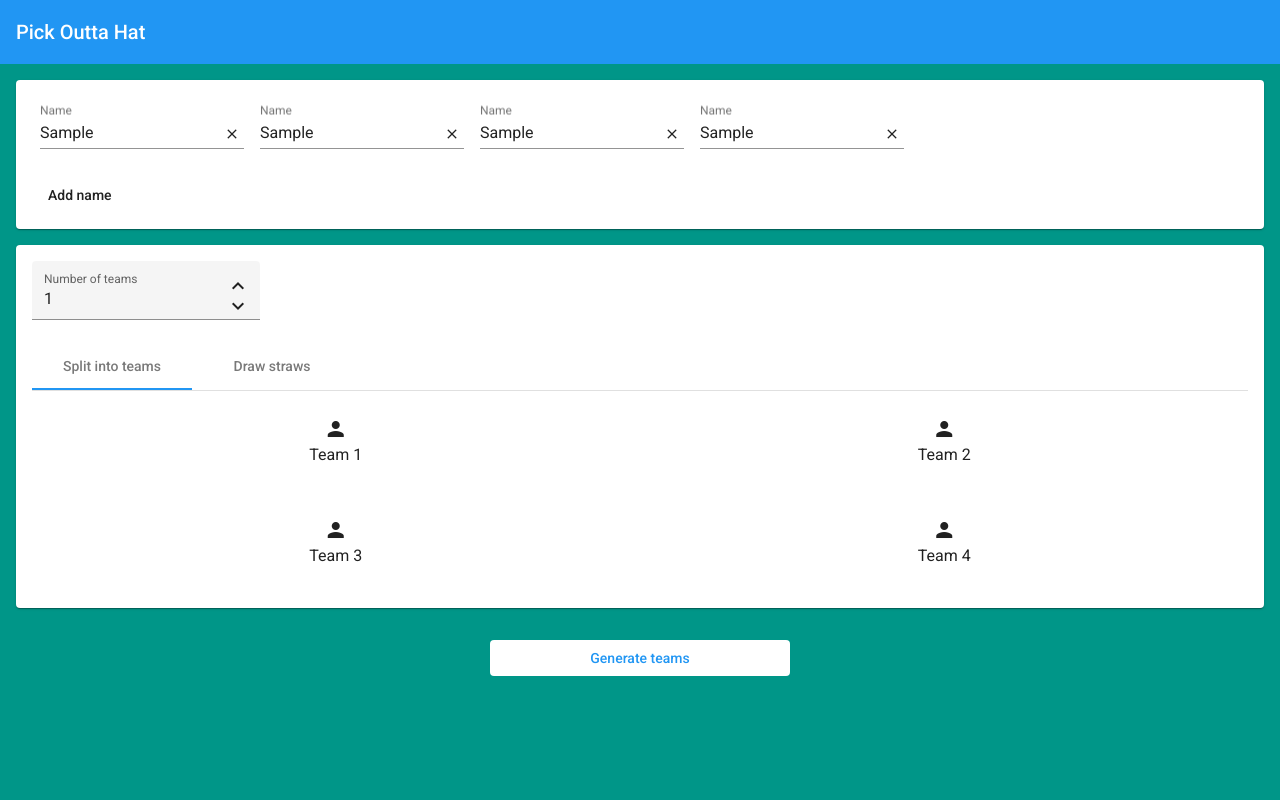
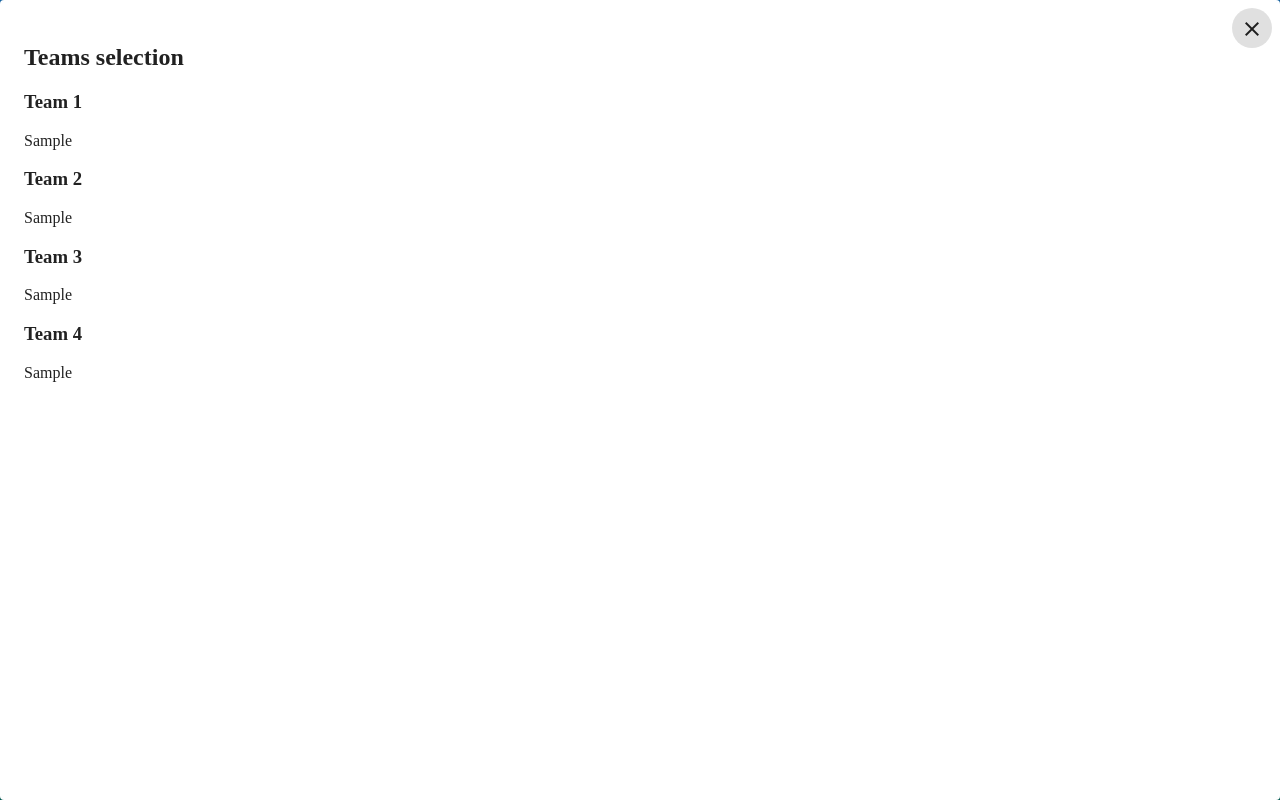
Before and after one commit to wrammm/StrawHat, an Angular app: page / in a window 1280 px wide. Both pictures are taken after typing "Sample", "Sample", "Sample", "Sample" into the empty fields and a click on the button "Generate teams". Built offline with nearby package versions, Linux system fonts and the light colour scheme.

Commit message:
Finished teams functionality

```diff
--- a/src/app/app.module.ts
+++ b/src/app/app.module.ts
@@ -15,11 +15,13 @@ import {MatButtonModule} from '@angular/material/button';
 import {MatChipsModule} from '@angular/material/chips';
 import {MaterialModule} from '../material.module';
 import {MatSliderModule} from '@angular/material/slider';
+import { TeamResultsDialogComponent } from './components/team-results-dialog/team-results-dialog.component';
 
 @NgModule({
   declarations: [
     AppComponent,
-    NameListComponent
+    NameListComponent,
+    TeamResultsDialogComponent
   ],
   imports: [
     BrowserAnimationsModule,
--- a/src/app/components/name-list/name-list.component.html
+++ b/src/app/components/name-list/name-list.component.html
@@ -16,7 +16,10 @@
 </mat-card>
 
 <mat-card style="margin: 16px">
-  <mat-form-field appearance="fill" floatLabel="always">
+  <mat-tab-group>
+    <mat-tab label="Split into teams">
+      <div style="margin-top:16px">
+        <mat-form-field appearance="fill" floatLabel="always" >
           <mat-label>Number of teams</mat-label>
               <input matInput type="number" class="example-right-align" [(ngModel)]="numberOfTeams">
               <div matSuffix class="wrapper-indicator">
@@ -28,9 +31,7 @@
                 </button>
               </div>
         </mat-form-field>
-
-  <mat-tab-group>
-    <mat-tab label="Split into teams">
+      </div>
       <mat-grid-list cols="2" rowHeight="100px">
         <mat-grid-tile *ngFor="let tilesPersonCount of tilesPersonCounts; index as i; trackBy:trackByFn">
           <div>
--- a/src/app/components/name-list/name-list.component.ts
+++ b/src/app/components/name-list/name-list.component.ts
@@ -1,4 +1,6 @@
 import { Component, OnInit } from '@angular/core';
+import { MatDialog } from '@angular/material/dialog';
+import { TeamResultsDialogComponent } from '../team-results-dialog/team-results-dialog.component';
 
 @Component({
   selector: 'app-name-list',
@@ -7,7 +9,7 @@ import { Component, OnInit } from '@angular/core';
 })
 export class NameListComponent implements OnInit {
 
-  constructor() { }
+  constructor(public dialog: MatDialog) { }
 
   tilesPersonCounts: number[] = [];
   numberOfTeams = 1;
@@ -127,6 +129,23 @@ export class NameListComponent implements OnInit {
       generatedTeam = [];
     });
     console.log('generatedTeams: ', generatedTeams);
+    this.openResultsDialog(generatedTeams);
+  }
+
+  openResultsDialog(generatedTeams: any) {
+    const dialogRef = this.dialog.open(TeamResultsDialogComponent, {
+      data: {
+        generatedTeams: generatedTeams,
+      },
+      maxWidth: '100vw',
+      maxHeight: '100vh',
+      height: '100%',
+      width: '100%'
+    });
+
+    dialogRef.afterClosed().subscribe(result => {
+      console.log(`Dialog result: ${result}`);
+    });
   }
 
   shuffleNames(array: string[]) {
--- /dev/null
+++ b/src/app/components/team-results-dialog/team-results-dialog.component.html
@@ -0,0 +1,18 @@
+<div>
+    <h2>Teams selection</h2>
+</div>
+<div style="position: fixed; right: 8px; top: 8px">
+    <button matSuffix mat-icon-button aria-label="Clear" mat-dialog-close>
+        <mat-icon>close</mat-icon>
+    </button>
+</div>
+<div *ngFor="let team of teams; index as i; trackBy:trackByFn">
+    <div>
+        <h3>Team {{i + 1}}</h3>
+    </div>
+    <div *ngFor="let teamMember of team; index as v; trackBy:trackByFn">
+        <span>
+            {{teamMember}}
+        </span>
+    </div>
+</div>
--- /dev/null
+++ b/src/app/components/team-results-dialog/team-results-dialog.component.ts
@@ -0,0 +1,24 @@
+import { Component, Inject, OnInit } from '@angular/core';
+import { MAT_DIALOG_DATA } from '@angular/material/dialog';
+
+@Component({
+  selector: 'app-team-results-dialog',
+  templateUrl: './team-results-dialog.component.html',
+  styleUrls: ['./team-results-dialog.component.scss']
+})
+export class TeamResultsDialogComponent implements OnInit {
+
+  constructor(@Inject(MAT_DIALOG_DATA) public data: any) {}
+
+  teams: any;
+
+  ngOnInit(): void {
+    console.log('data in team results: ', this.data);
+    this.teams = this.data.generatedTeams;
+  }
+
+  trackByFn(index: any, item: any) {
+    return index;
+  }
+
+}
```
Also changed, not shown: src/app/components/team-results-dialog/team-results-dialog.component.scss (added), 1 other file (tests, documents, lock files or other folders). Lines whose indentation alone changed are shown as unchanged.
